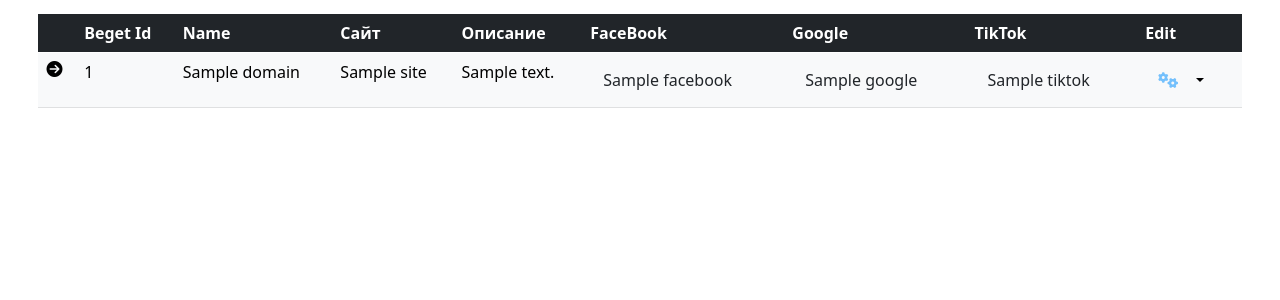
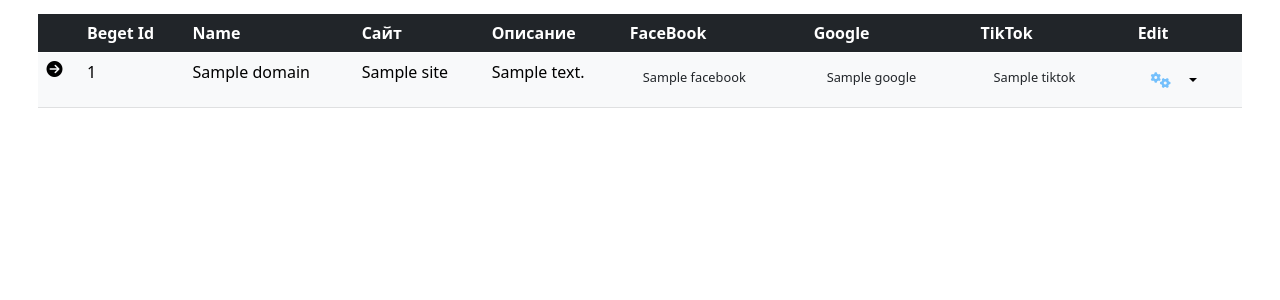
Before and after one commit to Vladiuse/DjBeget, a Django app: template HelloDjango/office/templates/office/domains.html in a window 1280 px wide. Shown: the part 56-356 px from the top of the page. Run offline with Django 3.2, Linux system fonts and the light colour scheme; the template is opened without the code that fills it: most values are stand-ins (such as "Sample title", 1, 10 or a date in 2020); some libraries are stand-ins or nearby versions.

Commit message:
фикс разсеров статусов

```diff
--- a/HelloDjango/office/static/office/styles.css
+++ b/HelloDjango/office/static/office/styles.css
@@ -78,6 +78,12 @@
 #main-table .camp-status button{
   font-size: 0.8rem;
 }
+#sites-table .site-status a{
+  font-size: 0.8rem;
+}
+#domains-table .domain-status button{
+  font-size: 0.8rem;
+}
 /* ICONS */
 .fa-check-circle{
   font-size: 13px;
--- a/HelloDjango/office/templates/office/domains.html
+++ b/HelloDjango/office/templates/office/domains.html
@@ -1,9 +1,9 @@
 {% extends 'office/base.html' %}
 {% load static %}
 {% block content %}
-
+<title>{{ page_title }}</title>
 <div class="main-wrapper">
-    <table class="table">
+    <table class="table" id="domains-table">
         <thead class="table-dark">
             <tr>
                 <th></th>
@@ -29,13 +29,13 @@
                 <td>{{ domain.name }}</td>
                 <td>{{ domain.site|default_if_none:"" }}</td>
                 <td class="description">{{ domain.description }}</td>
-                <td>
+                <td class="domain-status">
                     <button type="button" class="btn btn-{{ domain.get_html_facebook }}">{{ domain.facebook }}</button>
                 </td>
-                <td>
+                <td class="domain-status">
                     <button type="button" class="btn btn-{{ domain.get_html_google }}">{{ domain.google }}</button>
                 </td>
-                <td>
+                <td class="domain-status">
                     <button type="button" class="btn btn-{{ domain.get_html_tiktok }}">{{ domain.tiktok }}</button>
                 </td>
                 <th>
@@ -56,13 +56,13 @@
                 <td>{{ sub_dom.name }}</td>
                 <td>{{ sub_dom.site|default_if_none:"" }}</td>
                 <td class="description">{{ sub_dom.description }}</td>
-                <td>
+                <td class="domain-status">
                     <button type="button" class="btn btn-{{ sub_dom.get_html_facebook }}">{{ sub_dom.facebook}}</button>
                 </td>
-                <td>
+                <td class="domain-status">
                     <button type="button" class="btn btn-{{ sub_dom.get_html_google }}">{{ sub_dom.google }}</button>
                 </td>
-                <td>
+                <td class="domain-status">
                     <button type="button" class="btn btn-{{ sub_dom.get_html_tiktok }}">{{ sub_dom.tiktok }}</button>
                 </td>
                 <th>
--- a/HelloDjango/office/templates/office/index.html
+++ b/HelloDjango/office/templates/office/index.html
@@ -109,7 +109,7 @@
 </div>
 <br>
  <div class="">
-    <table class="table">
+    <table class="table" id="sites-table">
         <thead class="table-light">
             <tr>
                 <th>Сылка</th>
@@ -158,7 +158,8 @@
                 </td>
                 <td>{{ site.employee|default_if_none:"" }}</td>
                 <td class="site-title">{{ site.title|slice:":30" }}</td>
-                <td>
+                <td class="site-status">
+                    <!-- Кнопка Статуса сайта -->
                     <div class="btn-group dropend">
                         <a class="btn btn-primary {{ site.get_status_html }}"
                     href="{% url 'office:checker' site.id 0 %}" role="button">{{ site.check_status }}</a>
--- a/HelloDjango/office/views.py
+++ b/HelloDjango/office/views.py
@@ -165,7 +165,7 @@ def checker(request, site_id, mode):
 @login_required
 def domains(request):
     """Список доменов"""
-    # Beget().update_domains()
+    Beget().update_domains()
     domains_bd = RootDomain.objects.all().order_by('name')
     # domains_bd = [domain for domain in domains_bd if domain.is_root() is True]
     # for dom in domains_bd:
```
